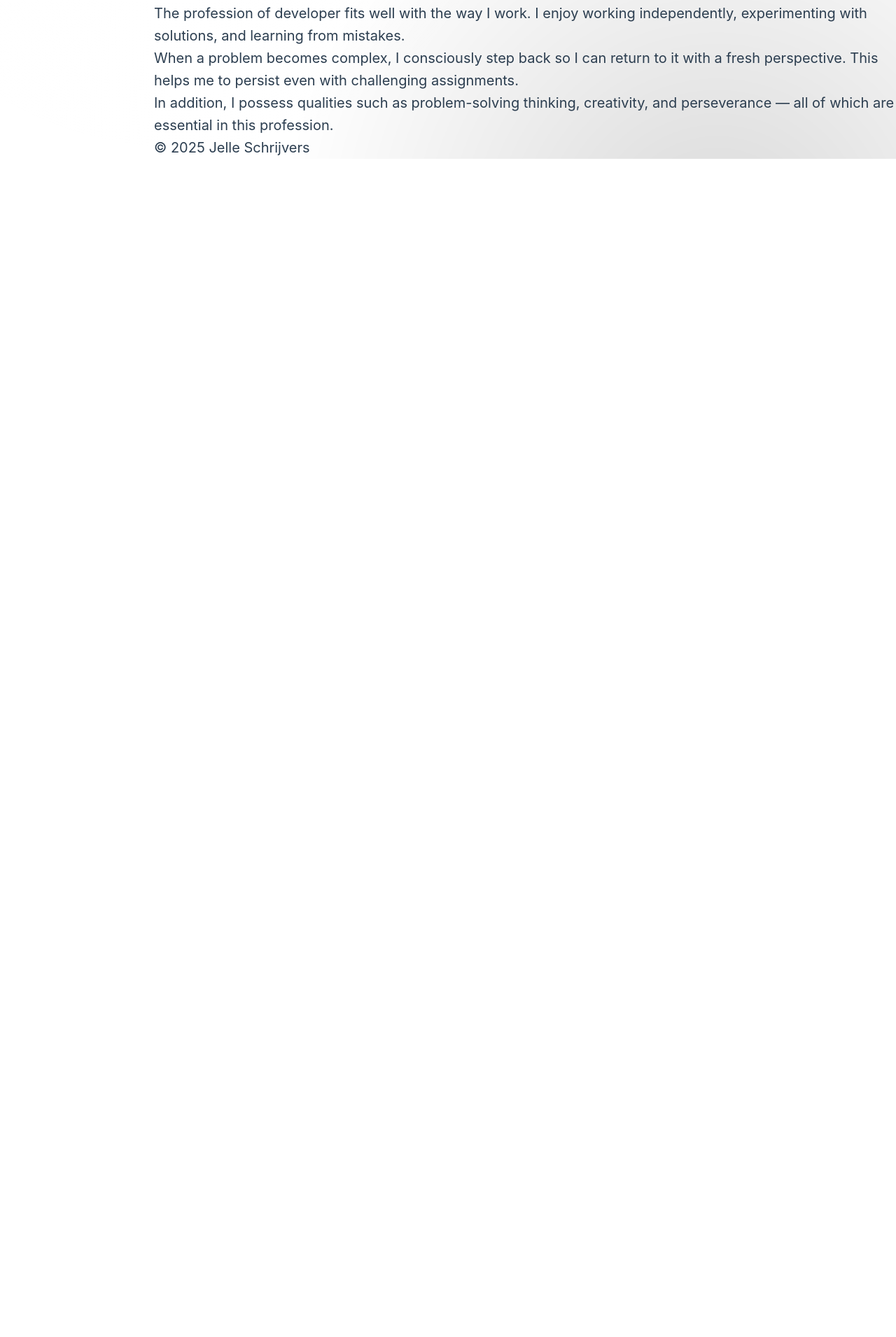
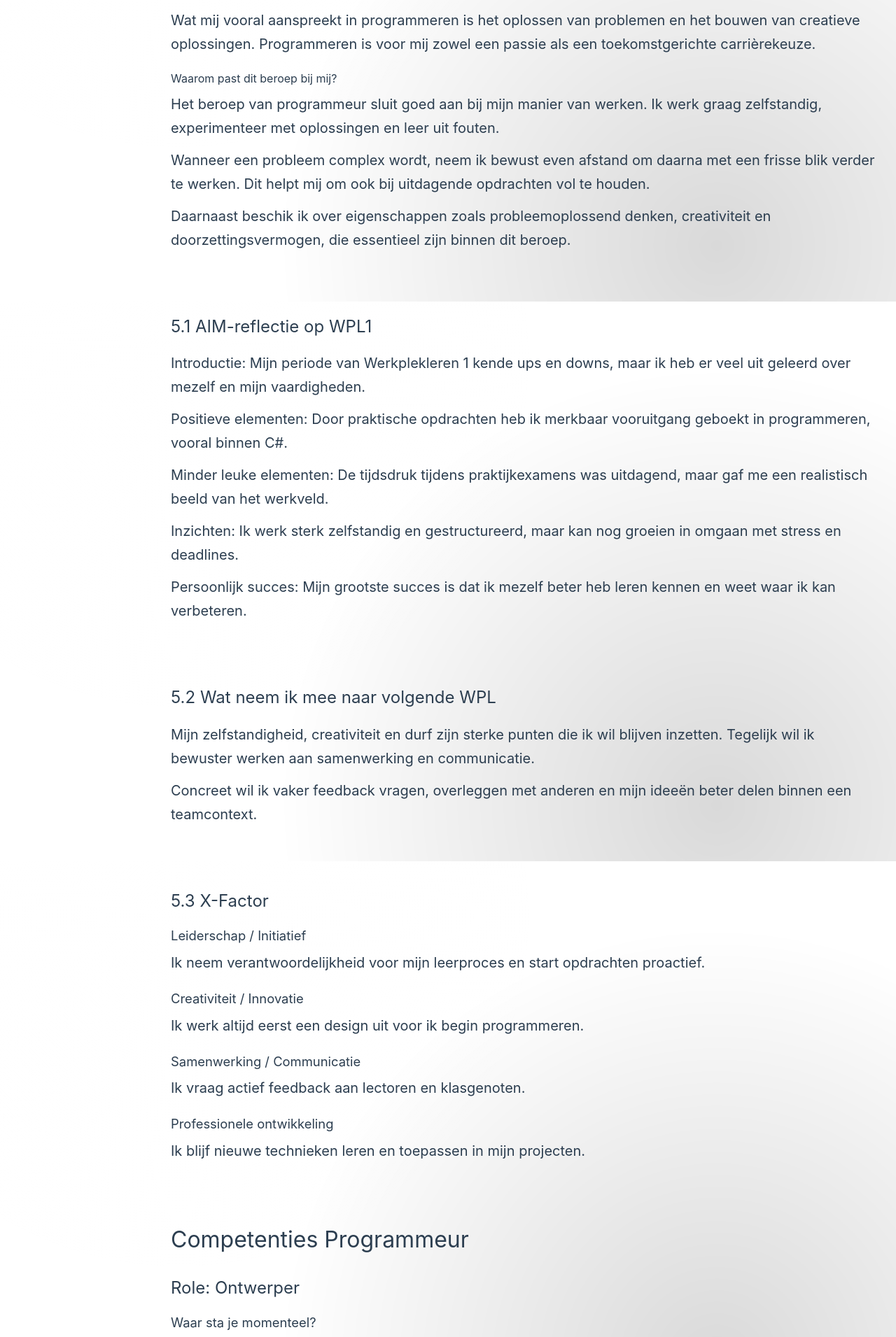
Before and after one commit to JelleSchrijvers-PXL/portfolio2-JelleSchrijvers-PXL, a Vue app in the folder portfolio/: page / in a window 1280 px wide. Shown: the part 3569-5480 px from the top of the page at 70% size. Before the commit the page ends 3796 px from the top, so only its background shows below. Built offline with nearby package versions, Linux system fonts and the light colour scheme.

Commit message:
ontwikkeling alle data correct gemaakt

```diff
--- a/portfolio/src/components/ontwikkeling.vue
+++ b/portfolio/src/components/ontwikkeling.vue
@@ -2,9 +2,19 @@
 import { useI18n } from 'vue-i18n'
 
 const { t } = useI18n()
+
+const xFactorKeys = ['leiderschap', 'creativiteit', 'samenwerking', 'professioneel']
+
+const competentieKeys = ['ontwerper', 'programmeur', 'tester', 'communicator', 'levenslang']
+
+const activiteitKeys = ['ontwerper', 'programmeur', 'tester', 'communicator', 'levenslang']
+
+// Elke rol heeft 3 rollen
+const activityCount = 3
 </script>
 
 <template>
+  <!--  1. DEVELOPMENT -->
   <section id="ontwikkeling" class="container-ontwikkeling">
     <h2>{{ t('ontwikkeling.title') }}</h2>
 
@@ -26,8 +36,155 @@ const { t } = useI18n()
       </div>
     </article>
   </section>
+
+  <!-- 2. REFLECTION WPL1 -->
+  <section id="reflectie" class="container-reflectie">
+    <h2>{{ t('reflectie.title') }}</h2>
+
+    <article class="content-block">
+      <p><strong>{{ t('reflectie.introductie_label') }}:</strong> {{ t('reflectie.introductie') }}</p>
+      <p><strong>{{ t('reflectie.positief_label') }}:</strong> {{ t('reflectie.positief') }}</p>
+      <p><strong>{{ t('reflectie.minder_label') }}:</strong> {{ t('reflectie.minder') }}</p>
+      <p><strong>{{ t('reflectie.inzichten_label') }}:</strong> {{ t('reflectie.inzichten') }}</p>
+      <p><strong>{{ t('reflectie.succes_label') }}:</strong> {{ t('reflectie.succes') }}</p>
+    </article>
+  </section>
+
+  <!-- 3. NEXT WPL -->
+  <section class="volgende-WPL">
+    <h2>{{ t('volgendewpl.title') }}</h2>
+
+    <article class="content-block">
+      <p>{{ t('volgendewpl.p1') }}</p>
+      <p>{{ t('volgendewpl.p2') }}</p>
+    </article>
+  </section>
+
+  <!-- 4. X-FACTOR -->
+  <section class="x-factor">
+    <h2>{{ t('xfactor.title') }}</h2>
+
+    <div
+      v-for="key in xFactorKeys"
+      :key="key"
+      class="x-factor-item"
+    >
+      <h3>{{ t(`xfactor.items.${key}.title`) }}</h3>
+      <p>{{ t(`xfactor.items.${key}.tekst`) }}</p>
+    </div>
+  </section>
+
+  <!--  5. COMPETENCIES -->
+  <section id="competenties">
+    <h1>{{ t('competenties.title') }}</h1>
+
+    <article
+      v-for="key in competentieKeys"
+      :key="key"
+      class="rol"
+    >
+      <h2>{{ t('competenties.labels.situatie') === t('competenties.labels.situatie') ? 'Role: ' : '' }}{{ t(`competenties.rollen.${key}.title`) }}</h2>
+
+      <h3>{{ t('competenties.labels.situatie') }}</h3>
+      <p>{{ t(`competenties.rollen.${key}.situatie`) }}</p>
+
+      <h3>{{ t('competenties.labels.goed') }}</h3>
+      <p>{{ t(`competenties.rollen.${key}.goed`) }}</p>
+
+      <h3>{{ t('competenties.labels.niet') }}</h3>
+      <p>{{ t(`competenties.rollen.${key}.niet`) }}</p>
+    </article>
+  </section>
+
+  <!-- 6. ACTIVITIES -->
+  <section id="activiteiten">
+    <h1>{{ t('activiteiten.title') }}</h1>
+
+    <article
+      v-for="rolKey in activiteitKeys"
+      :key="rolKey"
+      class="rol"
+    >
+      <h2>{{ t(`activiteiten.rollen.${rolKey}.title`) }}</h2>
+
+      <div
+        v-for="index in activityCount"
+        :key="index"
+        class="activiteit"
+      >
+        <h3>{{ t(`activiteiten.rollen.${rolKey}.items[${index - 1}].title`) }}</h3>
+        <p>{{ t(`activiteiten.rollen.${rolKey}.items[${index - 1}].beschrijving`) }}</p>
+        <p class="motivatie">
+          <strong>{{ t('activiteiten.motivatie_label') }}:</strong>
+          {{ t(`activiteiten.rollen.${rolKey}.items[${index - 1}].motivatie`) }}
+        </p>
+      </div>
+    </article>
+  </section>
 </template>
 
 <style scoped>
+/*  Layout  */
+section {
+  padding: 2rem 1.5rem;
+}
 
+/*  Typography  */
+h1 {
+  font-size: 2rem;
+  margin-bottom: 1.5rem;
+}
+
+h2 {
+  font-size: 1.5rem;
+  margin-bottom: 1rem;
+}
+
+h3 {
+  font-size: 1.15rem;
+  margin-bottom: 0.4rem;
+}
+
+h4 {
+  font-size: 1rem;
+  margin-bottom: 0.4rem;
+}
+
+p {
+  line-height: 1.7;
+  margin-bottom: 0.75rem;
+}
+
+/*  Content blocks  */
+.content-block {
+  margin-bottom: 1.5rem;
+}
+
+.content-subblock {
+  margin-bottom: 1.25rem;
+}
+
+/*  Rolen  */
+.rol {
+  margin-bottom: 2rem;
+  padding-bottom: 1.5rem;
+  border-bottom: 1px solid #e2e8f0;
+}
+
+/*  Activiteiten  */
+.activiteit {
+  margin-bottom: 1.25rem;
+  padding-left: 1rem;
+  border-left: 3px solid #cbd5e1;
+}
+
+.motivatie {
+  font-size: 0.9rem;
+  color: #64748b;
+}
+
+/*  X-Factor  */
+.x-factor-item {
+  margin-bottom: 1.25rem;
+}
 </style>
--- a/portfolio/src/locales/nl.json
+++ b/portfolio/src/locales/nl.json
@@ -19,202 +19,203 @@
     "backToTop": "Terug naar boven"
   },
   "ontwikkeling": {
-      "titel": "Ontwikkeling",
-      "keuzeOpleiding": {
-        "titel": "Keuze opleiding",
-        "waaromProgrammeren": {
-          "subtitel": "Waarom kies ik voor programmeren?",
-          "paragrafen": [
-            "Mijn interesse in programmeren ontstond al op jonge leeftijd, tijdens de talentenlabo's in het eerste middelbaar. Daar kwam ik voor het eerst in contact met logisch denken en probleemoplossing via kleine programmeeropdrachten. Het oplossen van deze opdrachten gaf mij meteen veel voldoening.",
-            "In de daaropvolgende jaren werd deze interesse verder verdiept binnen STEM-wetenschappen. Projecten met Minecraft Education, robotica en automatisering versterkten mijn enthousiasme voor het combineren van creativiteit en technologie.",
-            "Wat mij vooral aanspreekt in programmeren is het oplossen van problemen en het bouwen van creatieve oplossingen. Programmeren is voor mij zowel een passie als een toekomstgerichte carrièrekeuze."
-          ]
+    "title": "Ontwikkeling",
+    "opleiding": {
+      "title": "Keuze opleiding",
+      "why_programming_title": "Waarom kies ik voor programmeren?",
+      "why_programming_p1": "Mijn interesse in programmeren ontstond al op jonge leeftijd, tijdens de talentenlabo's in het eerste middelbaar. Daar kwam ik voor het eerst in contact met logisch denken en probleemoplossing via kleine programmeeropdrachten. Het oplossen van deze opdrachten gaf mij meteen veel voldoening.",
+      "why_programming_p2": "In de daaropvolgende jaren werd deze interesse verder verdiept binnen STEM-wetenschappen. Projecten met Minecraft Education, robotica en automatisering versterkten mijn enthousiasme voor het combineren van creativiteit en technologie.",
+      "why_programming_p3": "Wat mij vooral aanspreekt in programmeren is het oplossen van problemen en het bouwen van creatieve oplossingen. Programmeren is voor mij zowel een passie als een toekomstgerichte carrièrekeuze.",
+      "why_job_title": "Waarom past dit beroep bij mij?",
+      "why_job_p1": "Het beroep van programmeur sluit goed aan bij mijn manier van werken. Ik werk graag zelfstandig, experimenteer met oplossingen en leer uit fouten.",
+      "why_job_p2": "Wanneer een probleem complex wordt, neem ik bewust even afstand om daarna met een frisse blik verder te werken. Dit helpt mij om ook bij uitdagende opdrachten vol te houden.",
+      "why_job_p3": "Daarnaast beschik ik over eigenschappen zoals probleemoplossend denken, creativiteit en doorzettingsvermogen, die essentieel zijn binnen dit beroep."
+    }
   },
-        "waaromPasstBeroep": {
-          "subtitel": "Waarom past dit beroep bij mij?",
-          "paragrafen": [
-            "Het beroep van programmeur sluit goed aan bij mijn manier van werken. Ik werk graag zelfstandig, experimenteer met oplossingen en leer uit fouten.",
-            "Wanneer een probleem complex wordt, neem ik bewust even afstand om daarna met een frisse blik verder te werken. Dit helpt mij om ook bij uitdagende opdrachten vol te houden.",
-            "Daarnaast beschik ik over eigenschappen zoals probleemoplossend denken, creativiteit en doorzettingsvermogen, die essentieel zijn binnen dit beroep."
-          ]
+  "reflectie": {
+    "title": "5.1 AIM-reflectie op WPL1",
+    "introductie_label": "Introductie",
+    "introductie": "Mijn periode van Werkplekleren 1 kende ups en downs, maar ik heb er veel uit geleerd over mezelf en mijn vaardigheden.",
+    "positief_label": "Positieve elementen",
+    "positief": "Door praktische opdrachten heb ik merkbaar vooruitgang geboekt in programmeren, vooral binnen C#.",
+    "minder_label": "Minder leuke elementen",
+    "minder": "De tijdsdruk tijdens praktijkexamens was uitdagend, maar gaf me een realistisch beeld van het werkveld.",
+    "inzichten_label": "Inzichten",
+    "inzichten": "Ik werk sterk zelfstandig en gestructureerd, maar kan nog groeien in omgaan met stress en deadlines.",
+    "succes_label": "Persoonlijk succes",
+    "succes": "Mijn grootste succes is dat ik mezelf beter heb leren kennen en weet waar ik kan verbeteren."
+  },
+  "volgendewpl": {
+    "title": "5.2 Wat neem ik mee naar volgende WPL",
+    "p1": "Mijn zelfstandigheid, creativiteit en durf zijn sterke punten die ik wil blijven inzetten. Tegelijk wil ik bewuster werken aan samenwerking en communicatie.",
+    "p2": "Concreet wil ik vaker feedback vragen, overleggen met anderen en mijn ideeën beter delen binnen een teamcontext."
+  },
+  "xfactor": {
+    "title": "5.3 X-Factor",
+    "items": {
+      "leiderschap": {
+        "title": "Leiderschap / Initiatief",
+        "tekst": "Ik neem verantwoordelijkheid voor mijn leerproces en start opdrachten proactief."
+      },
+      "creativiteit": {
+        "title": "Creativiteit / Innovatie",
+        "tekst": "Ik werk altijd eerst een design uit voor ik begin programmeren."
+      },
+      "samenwerking": {
+        "title": "Samenwerking / Communicatie",
+        "tekst": "Ik vraag actief feedback aan lectoren en klasgenoten."
+      },
+      "professioneel": {
+        "title": "Professionele ontwikkeling",
+        "tekst": "Ik blijf nieuwe technieken leren en toepassen in mijn projecten."
       }
     }
   },
-    "reflectie": {
-      "titel": "5.1 AIM-reflectie op WPL1",
-      "introductie": "Mijn periode van Werkplekleren 1 kende ups en downs, maar ik heb er veel uit geleerd over mezelf en mijn vaardigheden.",
-      "positieveElementen": "Door praktische opdrachten heb ik merkbaar vooruitgang geboekt in programmeren, vooral binnen C#.",
-      "minderLeukeElementen": "De tijdsdruk tijdens praktijkexamens was uitdagend, maar gaf me een realistisch beeld van het werkveld.",
-      "inzichten": "Ik werk sterk zelfstandig en gestructureerd, maar kan nog groeien in omgaan met stress en deadlines.",
-      "persoonlijkSucces": "Mijn grootste succes is dat ik mezelf beter heb leren kennen en weet waar ik kan verbeteren."
+  "competenties": {
+    "title": "Competenties Programmeur",
+    "labels": {
+      "situatie": "Waar sta je momenteel?",
+      "goed": "Wat doe je al goed?",
+      "niet": "Wat doe je nog niet goed?"
     },
-    "volgendWPL": {
-      "titel": "5.2 Wat neem ik mee naar volgende WPL",
-      "paragrafen": [
-        "Mijn zelfstandigheid, creativiteit en durf zijn sterke punten die ik wil blijven inzetten. Tegelijk wil ik bewuster werken aan samenwerking en communicatie.",
-        "Concreet wil ik vaker feedback vragen, overleggen met anderen en mijn ideeën beter delen binnen een teamcontext."
-      ]
+    "rollen": {
+      "ontwerper": {
+        "title": "Ontwerper",
+        "situatie": "Ik kan mijn eigen design maken en dit binnen een paar dagen namaken. Met voldoende tijd kan ik veel ideeën goed uitwerken.",
+        "goed": "Het opbouwen van een basisidee voor een project lukt goed. Ik kan een eerste structuur of concept uitwerken.",
+        "niet": "Het is moeilijker om in een korte tijd een volledig uitgewerkt project te maken, inclusief de juiste functies en keuzes van programmeertalen."
       },
-    "xFactor": {
-      "titel": "5.3 X-Factor",
+      "programmeur": {
+        "title": "Programmeur",
+        "situatie": "Ik kan zelfstandig projecten bouwen en werk meestal zonder problemen in een rustig tempo aan mijn opdrachten.",
+        "goed": "Ik ben sterk in het bouwen van websites. Bij C# lukt bijna alles, behalve het werken met klassen.",
+        "niet": "Het correct gebruiken van klassen in C# blijft een uitdaging. Ik kan ze aanmaken, maar het toepassen in projecten is nog moeilijk."
+      },
+      "tester": {
+        "title": "Tester",
+        "situatie": "Ik kan redelijk goed fouten opsporen en verbeteren, maar typfouten herken ik minder goed.",
+        "goed": "Ik ben goed in het debuggen van zowel praktische als logische fouten in code.",
+        "niet": "Het herkennen van typfouten in code lukt mij nog niet zo goed."
+      },
+      "communicator": {
+        "title": "Communicator / Teamspeler",
+        "situatie": "Samenwerken in teamverband vind ik moeilijk, maar feedback vragen lukt mij wel goed.",
+        "goed": "Ik kan feedback vragen, deze verwerken en mijn werk verbeteren op basis daarvan.",
+        "niet": "Ik werk liever zelfstandig en vind het moeilijk om voortdurend overleg te moeten doen binnen een team."
+      },
+      "levenslang": {
+        "title": "Levenslang lerende IT-professional",
+        "situatie": "Ik volg nieuwe technologieën beperkt, maar ben zeer streng voor mezelf in mijn persoonlijke ontwikkeling.",
+        "goed": "Ik probeer mezelf continu te verbeteren en zo veel mogelijk zelfstandig te werken zonder constante externe hulp.",
+        "niet": "Ik ga soms te ver door steeds nieuwe functies toe te voegen, waardoor andere belangrijke onderdelen verwaarloosd worden."
+      }
+    }
+  },
+  "activiteiten": {
+    "title": "Voorbeelden van activiteiten per rol",
+    "motivatie_label": "Motivatie",
+    "rollen": {
+      "ontwerper": {
+        "title": "Ontwerper",
         "items": [
           {
-          "titel": "Leiderschap / initiatief",
-          "beschrijving": "Ik neem verantwoordelijkheid voor mijn leerproces en start opdrachten proactief."
-        },
-        {
-          "titel": "Creativiteit / innovatie",
-          "beschrijving": "Ik werk altijd eerst een design uit voor ik begin programmeren."
-        },
-        {
-          "titel": "Samenwerking / communicatie",
-          "beschrijving": "Ik vraag actief feedback aan lectoren en klasgenoten."
-        },
-        {
-          "titel": "Professionele ontwikkeling",
-          "beschrijving": "Ik blijf nieuwe technieken leren en toepassen in mijn projecten."
-        }
-      ]
-    },
-    "competenties": {
-      "titel": "Competenties Programmeur",
-      "rollen": [
-        {
-          "rol": "Ontwerper",
-          "huidigeSituatie": "Ik kan mijn eigen design maken en dit binnen een paar dagen namaken. Met voldoende tijd kan ik veel ideeën goed uitwerken.",
-          "luktGoed": "Het opbouwen van een basisidee voor een project lukt goed. Ik kan een eerste structuur of concept uitwerken.",
-          "luktNogNiet": "Het is moeilijker om in een korte tijd een volledig uitgewerkt project te maken, inclusief de juiste functies en keuzes van programmeertalen."
-        },
-        {
-          "rol": "Programmeur",
-          "huidigeSituatie": "Ik kan zelfstandig projecten bouwen en werk meestal zonder problemen in een rustig tempo aan mijn opdrachten.",
-          "luktGoed": "Ik ben sterk in het bouwen van websites. Bij C# lukt bijna alles, behalve het werken met klassen.",
-          "luktNogNiet": "Het correct gebruiken van klassen in C# blijft een uitdaging. Ik kan ze aanmaken, maar het toepassen in projecten is nog moeilijk."
-        },
-        {
-          "rol": "Tester",
-          "huidigeSituatie": "Ik kan redelijk goed fouten opsporen en verbeteren, maar typfouten herken ik minder goed.",
-          "luktGoed": "Ik ben goed in het debuggen van zowel praktische als logische fouten in code.",
-          "luktNogNiet": "Het herkennen van typfouten in code lukt mij nog niet zo goed."
-        },
-        {
-          "rol": "Communicator / Teamspeler",
-          "huidigeSituatie": "Samenwerken in teamverband vind ik moeilijk, maar feedback vragen lukt mij wel goed.",
-          "luktGoed": "Ik kan feedback vragen, deze verwerken en mijn werk verbeteren op basis daarvan.",
-          "luktNogNiet": "Ik werk liever zelfstandig en vind het moeilijk om voortdurend overleg te moeten doen binnen een team."
-        },
-        {
-          "rol": "Levenslang lerende IT-professional",
-          "huidigeSituatie": "Ik volg nieuwe technologieën beperkt, maar ben zeer streng voor mezelf in mijn persoonlijke ontwikkeling.",
-          "luktGoed": "Ik probeer mezelf continu te verbeteren en zo veel mogelijk zelfstandig te werken zonder constante externe hulp.",
-          "luktNogNiet": "Ik ga soms te ver door steeds nieuwe functies toe te voegen, waardoor andere belangrijke onderdelen verwaarloosd worden."
-        }
-      ]
-    },
-    "activiteiten": {
-      "titel": "Voorbeelden van activiteiten per rol",
-      "rollen": [
-        {
-          "rol": "Ontwerper",
-          "activiteiten": [
-            {
-              "titel": "Ontwerpen van mijn CV-website",
+            "title": "Ontwerpen van mijn CV-website",
             "beschrijving": "Voor mijn CV maakte ik eerst een ontwerp met layout, structuur, kleuren en navigatie voordat ik begon te programmeren.",
             "motivatie": "Deze activiteit hoort bij de rol Ontwerper omdat het de realisatie van een softwareproject voorbereidt."
           },
           {
-              "titel": "Keuze van programmeertalen",
+            "title": "Keuze van programmeertalen",
             "beschrijving": "Voor webprojecten koos ik bewust voor HTML, CSS en JavaScript.",
             "motivatie": "Het onderbouwen van taalkeuzes hoort bij het ontwerpproces."
           },
           {
-              "titel": "Bepalen van functionaliteiten",
+            "title": "Bepalen van functionaliteiten",
             "beschrijving": "Ik bepaalde vooraf welke functionaliteiten mijn website moest bevatten.",
             "motivatie": "Het plannen van functionaliteiten is een ontwerptaak."
           }
         ]
       },
+      "programmeur": {
+        "title": "Programmeur",
+        "items": [
           {
-          "rol": "Programmeur",
-          "activiteiten": [
-            {
-              "titel": "Bouwen van websites",
+            "title": "Bouwen van websites",
             "beschrijving": "Ik ontwikkelde websites met HTML en CSS, inclusief responsive design.",
             "motivatie": "Dit is het effectief realiseren van software."
           },
           {
-              "titel": "C# console-applicaties",
+            "title": "C# console-applicaties",
             "beschrijving": "Ik werkte aan C# opdrachten met logica, methodes en variabelen.",
             "motivatie": "Dit hoort bij de kern van programmeren."
           },
           {
-              "titel": "Gebruik van GitHub",
+            "title": "Gebruik van GitHub",
             "beschrijving": "Ik gebruikte GitHub om mijn projecten te beheren.",
             "motivatie": "Dit toont verantwoordelijkheid voor de werkomgeving."
           }
         ]
       },
+      "tester": {
+        "title": "Tester",
+        "items": [
           {
-          "rol": "Tester",
-          "activiteiten": [
-            {
-              "titel": "Responsive testen",
+            "title": "Responsive testen",
             "beschrijving": "Ik testte websites op desktop, tablet en mobiel.",
             "motivatie": "Dit is het testen van functionaliteit en layout."
           },
           {
-              "titel": "Debuggen van fouten",
+            "title": "Debuggen van fouten",
             "beschrijving": "Ik analyseerde en verbeterde logische fouten in code.",
             "motivatie": "Debuggen is een testactiviteit."
           },
           {
-              "titel": "Her-testen na feedback",
+            "title": "Her-testen na feedback",
             "beschrijving": "Ik testte mijn code opnieuw na aanpassingen.",
             "motivatie": "Verbeteren op basis van feedback hoort bij testen."
           }
         ]
       },
+      "communicator": {
+        "title": "Communicator / Teamspeler",
+        "items": [
           {
-          "rol": "Communicator / Teamspeler",
-          "activiteiten": [
-            {
-              "titel": "Feedback vragen",
+            "title": "Feedback vragen",
             "beschrijving": "Ik vroeg feedback aan lectoren over mijn projecten.",
             "motivatie": "Dit toont professionele communicatie."
           },
           {
-              "titel": "Feedback verwerken",
+            "title": "Feedback verwerken",
             "beschrijving": "Ik paste mijn projecten aan op basis van feedback.",
             "motivatie": "Dit toont samenwerking en overleg."
           },
           {
-              "titel": "Uitleg geven",
+            "title": "Uitleg geven",
             "beschrijving": "Ik legde mijn code uit aan anderen.",
             "motivatie": "Het toelichten van werk hoort bij communicatie."
           }
         ]
       },
+      "levenslang": {
+        "title": "Levenslang lerende IT-professional",
+        "items": [
           {
-         "rol": "Levenslang lerende IT-professional",
-          "activiteiten": [
-           {
-             "titel": "Nieuwe technieken leren",
+            "title": "Nieuwe technieken leren",
             "beschrijving": "Ik leerde zelfstandig nieuwe CSS- en JavaScript-technieken.",
             "motivatie": "Dit toont blijvende professionele ontwikkeling."
           },
           {
-             "titel": "Zelfreflectie",
+            "title": "Zelfreflectie",
             "beschrijving": "Ik evalueerde mijn projecten kritisch.",
             "motivatie": "Zelfkritiek bevordert groei."
           },
           {
-             "titel": "Toekomstige verbetering",
+            "title": "Toekomstige verbetering",
             "beschrijving": "Ik wil beter leren plannen om focus te behouden.",
             "motivatie": "Dit toont bewustzijn van groeipunten."
           }
         ]
       }
-    ]
+    }
   },
   "logboek": {
     "col": {
```
Also changed, not shown: portfolio/src/locales/en.json (+22 -49 lines). Lines whose indentation alone changed are shown as unchanged.
